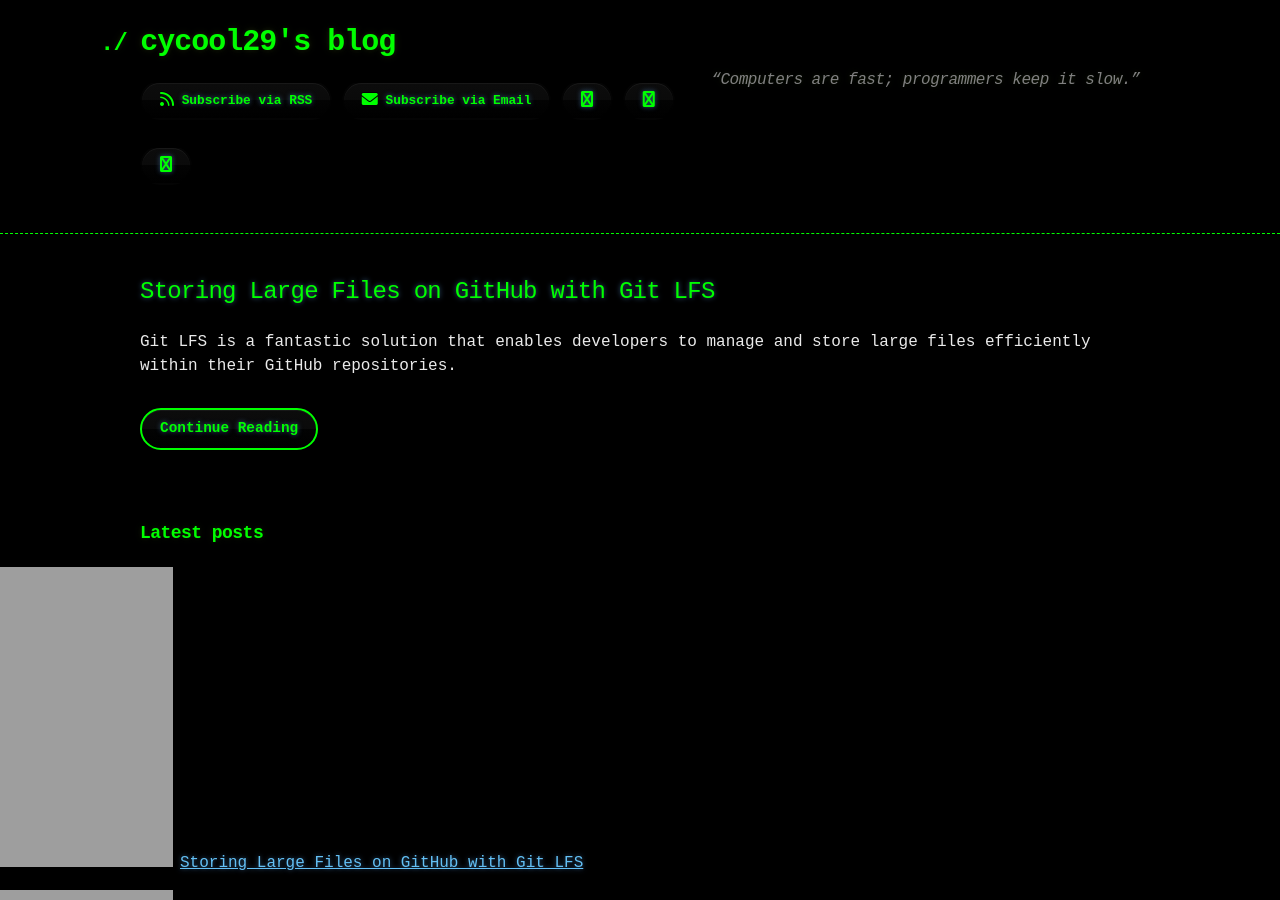
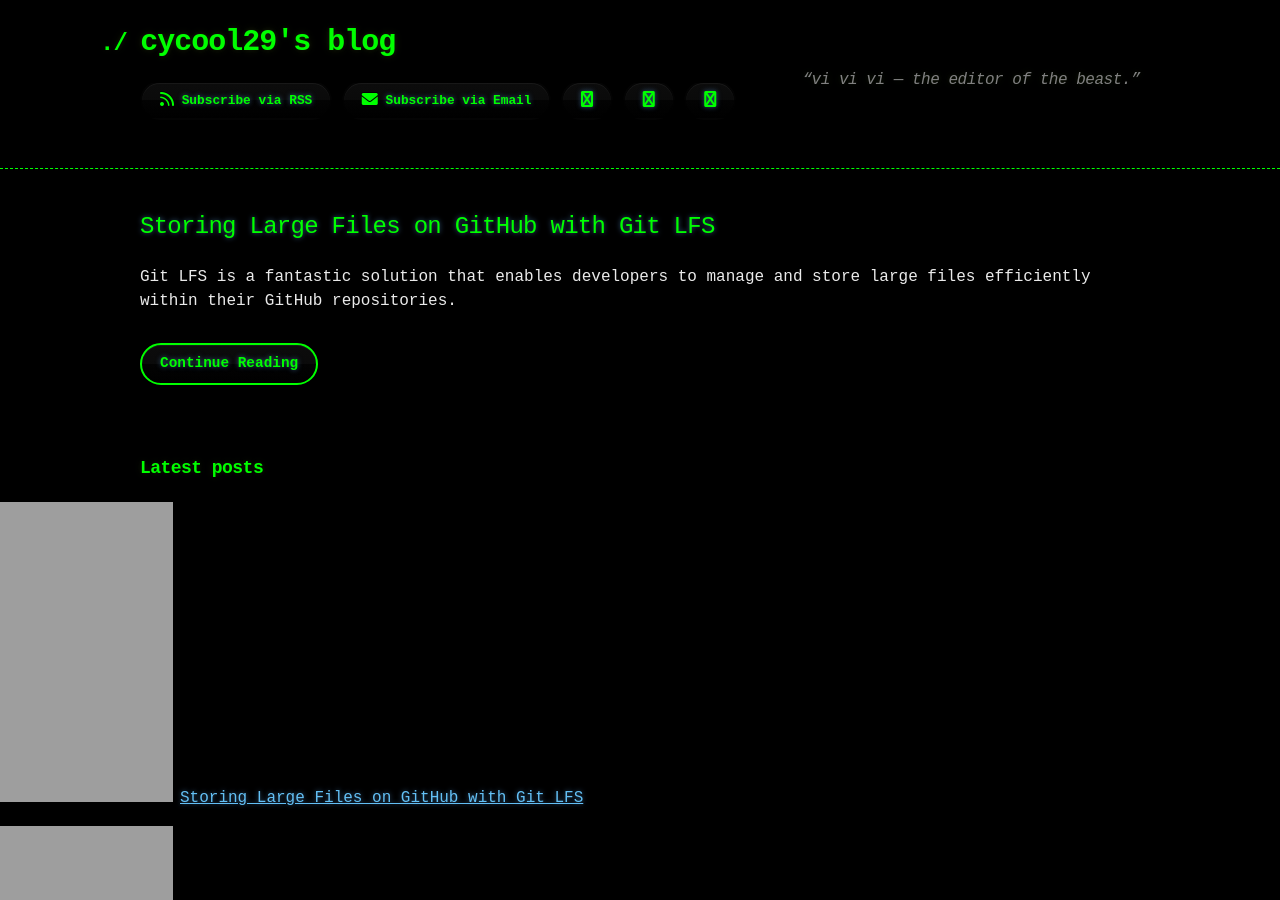
Before and after one commit to cycool29/cycool29.github.io, a Jekyll site: the page built from index.md, in a window 1280 px wide and 900 px high. Built offline with Jekyll 4.4.1, drawn with Linux system fonts in a browser that asks for light colours; a style sheet for code colours, icons or effects is not loaded.

Commit message:
Update quotes

```diff
--- a/_config.yml
+++ b/_config.yml
@@ -1,5 +1,5 @@
 title: cycool29's blog
-description: "“Computers are fast; programmers keep it slow.” "
+description: "“vi vi vi — the editor of the beast.” "
 bio: A high school student. Intermediate in Python, Git, Bash. Learning JavaScript. He/Him. "
 author: cycool29
 url: https://cycool29.github.io
```
